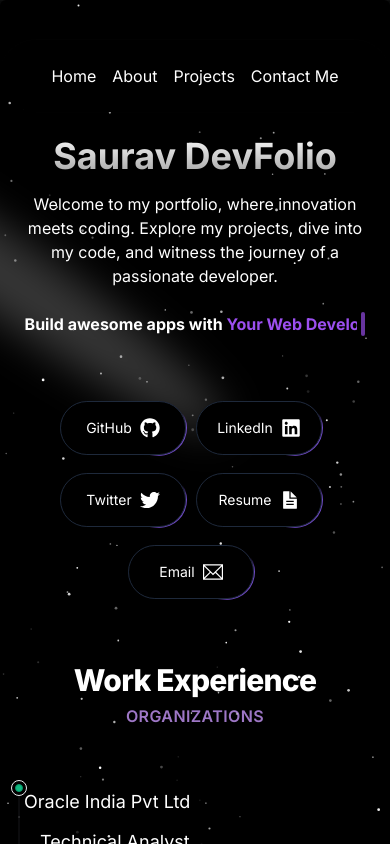
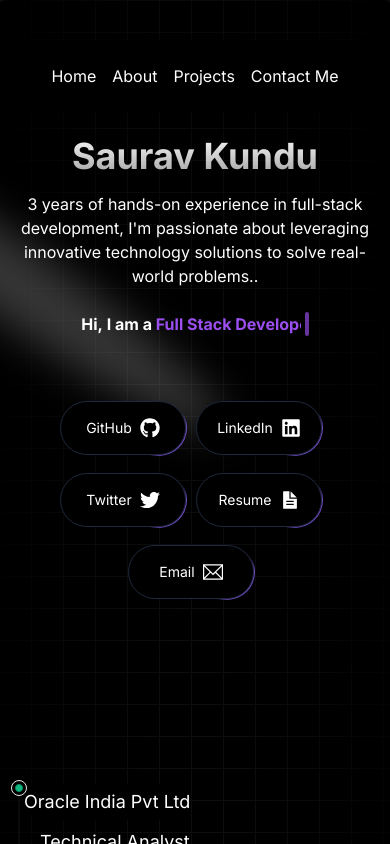
Before and after one commit to SauravBeginner/devfolio, a Next.js app: page / in a window 390 px wide. Shown: the top 844 px of the page. Built offline with nearby package versions, Linux system fonts and the light colour scheme.

Commit message:
sparkles revomed grid added

```diff
--- a/src/app/data/dummyData.ts
+++ b/src/app/data/dummyData.ts
@@ -182,19 +182,19 @@
 ];
 export const words = [
   {
-    text: "Build",
+    text: "Hi,",
   },
   {
-    text: "awesome",
+    text: "I",
   },
   {
-    text: "apps",
+    text: "am",
   },
   {
-    text: "with",
+    text: "a",
   },
   {
-    text: "Your Web Developer",
+    text: "Full Stack Developer",
     className: "text-blue-500 dark:text-[#9c4ff0]",
   },
 ];
--- a/src/app/layout.tsx
+++ b/src/app/layout.tsx
@@ -7,8 +7,8 @@
 const inter = Inter({ subsets: ["latin"] });
 
 export const metadata: Metadata = {
-  title: "Create Next App",
-  description: "Generated by create next app",
+  title: "Saurav - PortFolio",
+  description: "Saurav Kundu Portfolio",
 };
 
 export default function RootLayout({
--- a/src/components/GeneratedText.tsx
+++ b/src/components/GeneratedText.tsx
@@ -1,9 +1,7 @@
 "use client";
 import { TextGenerateEffect } from "../components/ui/text-generate-effect";
 
-const words = `Welcome to my portfolio, where innovation meets coding. Explore my
-projects, dive into my code, and witness the journey of a passionate
-developer.
+const words = `3 years of hands-on experience in full-stack development, I'm passionate about leveraging innovative technology solutions to solve real-world problems..
 `;
 
 export function TextGenerateEffectDemo() {
--- a/src/components/HeroSection.tsx
+++ b/src/components/HeroSection.tsx
@@ -21,7 +21,7 @@
       <div className="flex items-center">
         <div className="px-4 py-4 md:px-4 relative z-10 w-full text-center lg:text-start">
           <h1 className="mt-20 md:mt-0 text-4xl md:text-5xl font-bold bg-clip-text text-transparent bg-gradient-to-b from-neutral-50 to-neutral-400">
-            Saurav DevFolio
+            Saurav Kundu
           </h1>
           {/* <p className="mt-4 font-normal text-base md:text-lg text-neutral-300 max-w-lg mx-auto">
           Welcome to my portfolio, where innovation meets coding. Explore my
--- a/src/components/SparklesPreview.tsx
+++ b/src/components/SparklesPreview.tsx
@@ -1,6 +1,6 @@
 "use client";
 import React from "react";
-import { SparklesCore } from "../components/ui/sparkles";
+// import { SparklesCore } from "../components/ui/sparkles";
 import { Skills } from "./Skills";
 import { WorkExperience as TracingBeamDemo } from "@/components/WorkExperience";
 import HeroSection from "./HeroSection";
@@ -11,7 +11,7 @@
   return (
     <div className="h-[full] relative w-full bg-black flex flex-col items-center justify-center overflow-hidden rounded-md">
       <div className="w-full absolute inset-0 min-h-screen">
-        <SparklesCore
+        {/* <SparklesCore
           id="tsparticlesfullpage"
           background="transparent"
           minSize={0.6}
@@ -19,7 +19,15 @@
           particleDensity={50}
           className="w-full h-full"
           particleColor="#FFFFFF"
-        />
+        /> */}
+
+        <div className="h-full w-full dark:bg-black bg-white  dark:bg-grid-white/[0.1] bg-grid-black/[0.1] relative flex items-center justify-center">
+          {/* Radial gradient for the container to give a faded look */}
+          <div className="absolute pointer-events-none inset-0 flex items-center justify-center dark:bg-black bg-white [mask-image:radial-gradient(ellipse_at_center,transparent_20%,black)]"></div>
+          <p className="text-4xl sm:text-7xl font-bold relative z-20 bg-clip-text text-transparent bg-gradient-to-b from-neutral-200 to-neutral-500 py-8">
+            Backgrounds
+          </p>
+        </div>
       </div>
       {/* <h1 className="md:text-7xl text-3xl lg:text-6xl font-bold text-center text-white relative z-20">
         Build great products
```
